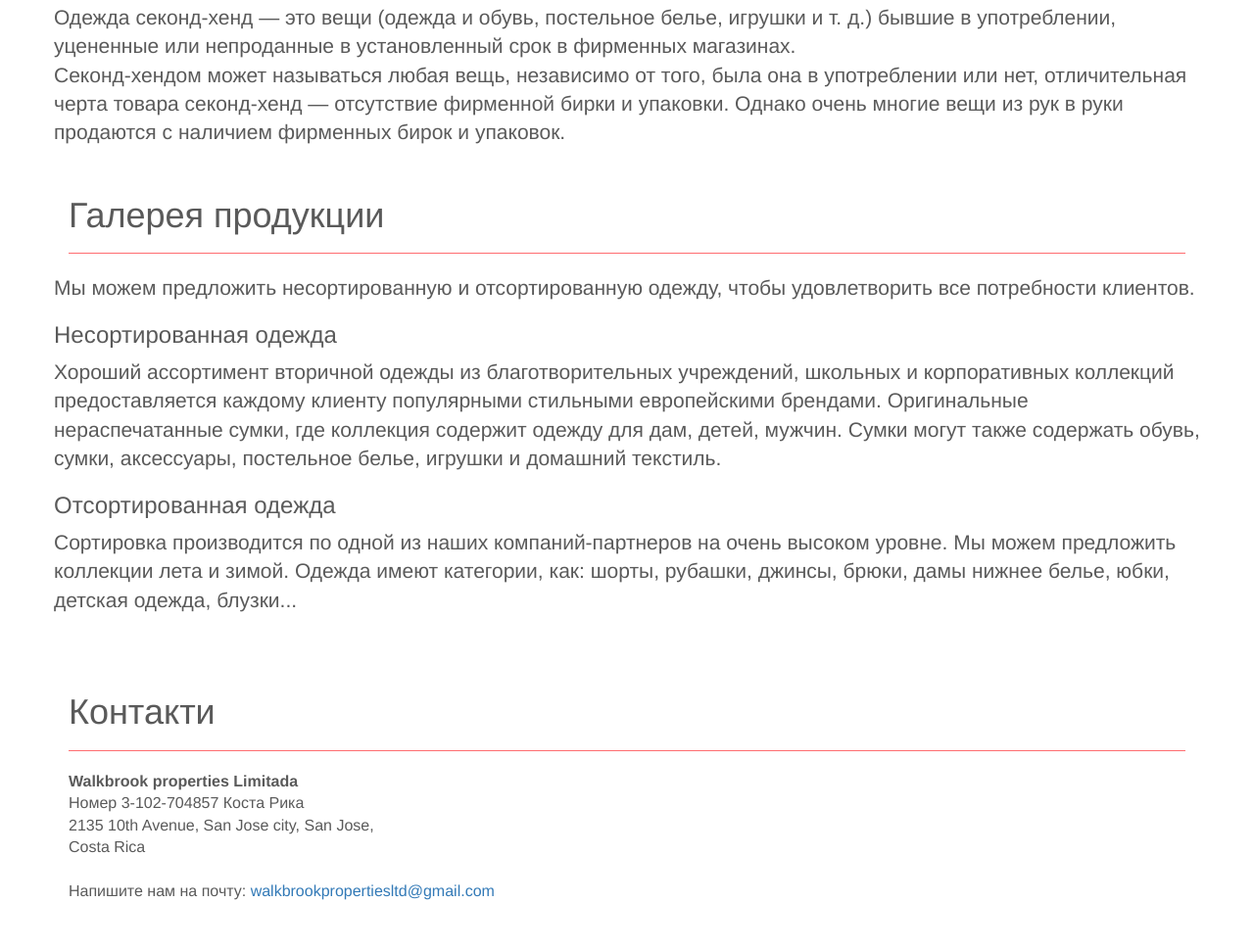
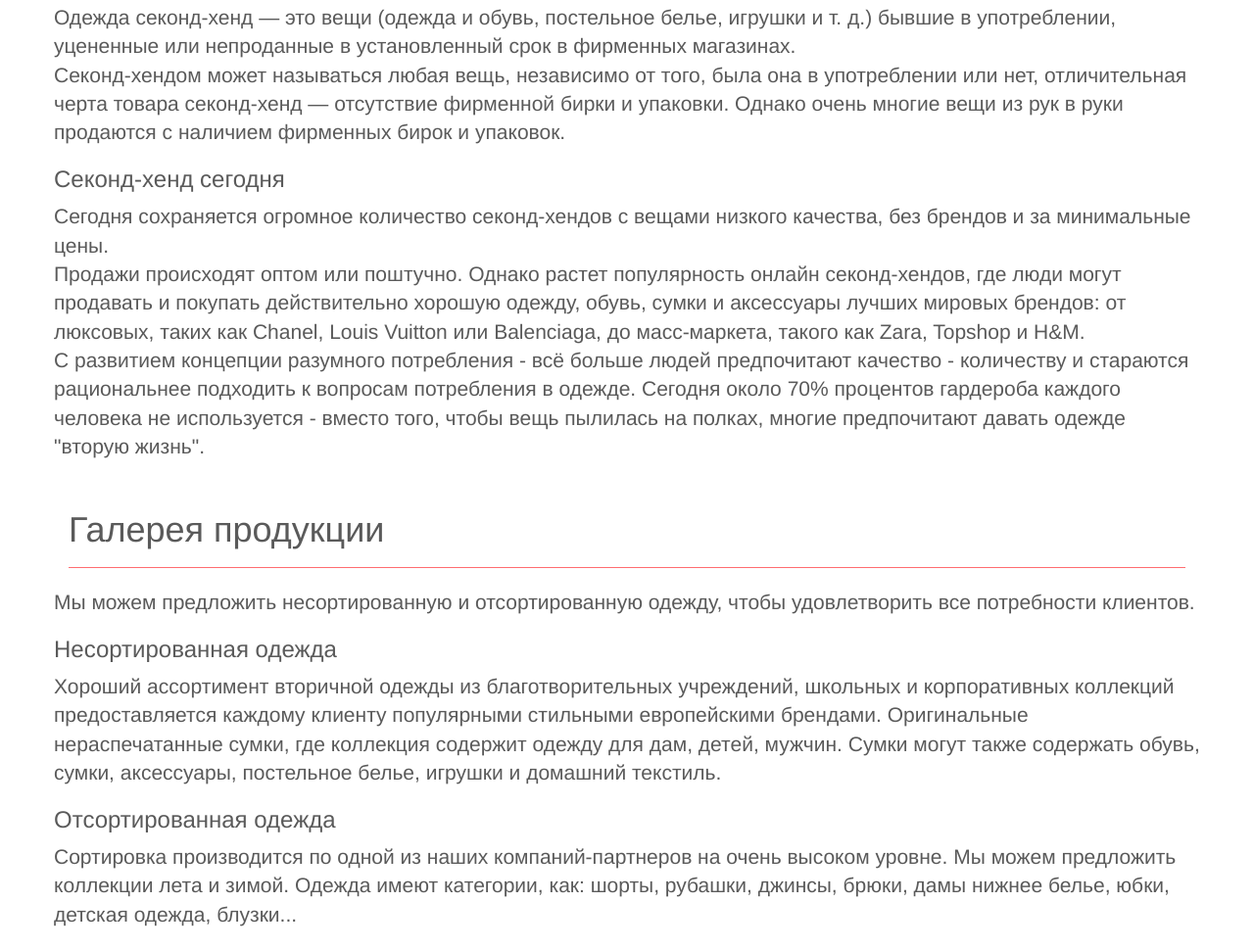
Before and after one commit to meliotagit/meliotagit.gi, a plain HTML site: page ru/index.html in a window 1280 px wide. Shown: the part 1263-2233 px from the top of the page at 98% size. Drawn offline with nearby package versions, Linux system fonts and the light colour scheme.

Commit message:
Update index.html

```diff
--- a/ru/index.html
+++ b/ru/index.html
@@ -149,6 +149,13 @@
 Одежда секонд-хенд — это вещи (одежда и обувь, постельное белье, игрушки и т. д.) бывшие в употреблении, уцененные или непроданные в установленный срок в фирменных магазинах. <br>
 		   Секонд-хендом может называться любая вещь, независимо от того, была она в употреблении или нет, отличительная черта товара секонд-хенд — отсутствие фирменной бирки и упаковки. Однако очень многие вещи из рук в руки продаются с наличием фирменных бирок и упаковок.
    </p>
+		   <h3>Секонд-хенд сегодня</h3>
+		   <p class="lead">
+Сегодня сохраняется огромное количество секонд-хендов с вещами низкого качества, без брендов и за минимальные цены. <br>
+	 Продажи происходят оптом или поштучно. Однако растет популярность онлайн секонд-хендов, где люди могут продавать и покупать действительно хорошую одежду, обувь, сумки и аксессуары лучших мировых брендов: от люксовых, таких как Chanel, Louis Vuitton или Balenciaga, до масс-маркета, такого как Zara, Topshop и H&M.<br>
+	С развитием концепции разумного потребления - всё больше людей предпочитают качество - количеству и стараются рациональнее подходить к вопросам потребления в одежде. Сегодня около 70% процентов гардероба каждого человека не используется - вместо того, чтобы вещь пылилась на полках, многие предпочитают давать одежде "вторую жизнь".
+		   </p>
+
         </div>
 		  </section>
 
```
